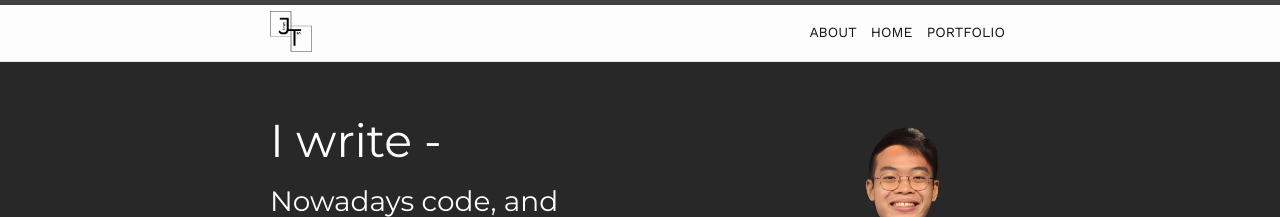
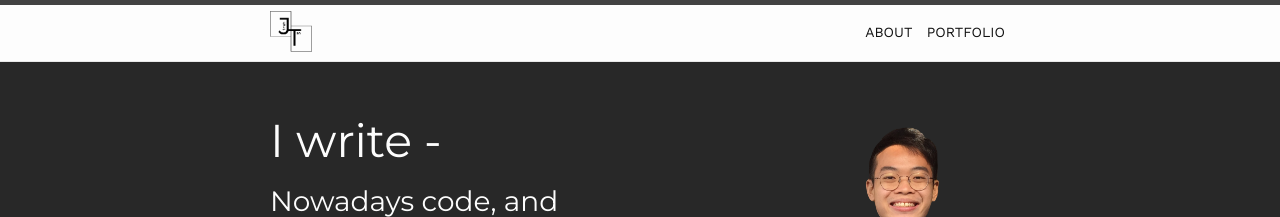
Before and after one commit to hungryjireh/portfolio, a Jekyll site: the page built from index.md, in a window 1280 px wide. Shown: the top 217 px of the page. Built offline with Jekyll 4.4.1, drawn with Linux system fonts in a browser that asks for light colours.

Commit message:
navbar changes

```diff
--- a/_layouts/404.html
+++ b/_layouts/404.html
@@ -43,7 +43,9 @@
                 </label>
                 <div class="trigger">
                     {% for page in site.pages %}
+                        {% if page.title != "HOME" %}
                         <a class="page-link" href="{{site.baseurl}}{{ page.url }}">{{ page.title }}</a>
+                        {% endif %}
                     {% endfor %}
                 </div>
             </nav>
--- a/_layouts/about.html
+++ b/_layouts/about.html
@@ -44,7 +44,9 @@
 
                 <div class="trigger">
                     {% for page in site.pages %}
+                        {% if page.title != "HOME" %}
                         <a class="page-link" href="{{site.baseurl}}{{ page.url }}">{{ page.title }}</a>
+                        {% endif %}
                     {% endfor %}
                 </div>
             </nav>
--- a/_layouts/page_update.html
+++ b/_layouts/page_update.html
@@ -43,7 +43,9 @@
                 </label>
                 <div class="trigger">
                     {% for page in site.pages %}
+                        {% if page.title != "HOME" %}
                         <a class="page-link" href="{{site.baseurl}}{{ page.url }}">{{ page.title }}</a>
+                        {% endif %}
                     {% endfor %}
                 </div>
 
--- a/_layouts/portfolio.html
+++ b/_layouts/portfolio.html
@@ -45,7 +45,9 @@
 
                 <div class="trigger">
                     {% for page in site.pages %}
+                        {% if page.title != "HOME" %}
                         <a class="page-link" href="{{site.baseurl}}{{ page.url }}">{{ page.title }}</a>
+                        {% endif %}
                     {% endfor %}
                 </div>
             </nav>
--- a/_layouts/post_update.html
+++ b/_layouts/post_update.html
@@ -43,7 +43,9 @@
                 </label>
                 <div class="trigger">
                     {% for page in site.pages %}
+                        {% if page.title != "HOME" %}
                         <a class="page-link" href="{{site.baseurl}}{{ page.url }}">{{ page.title }}</a>
+                        {% endif %}
                     {% endfor %}
                 </div>
             </nav>
```
